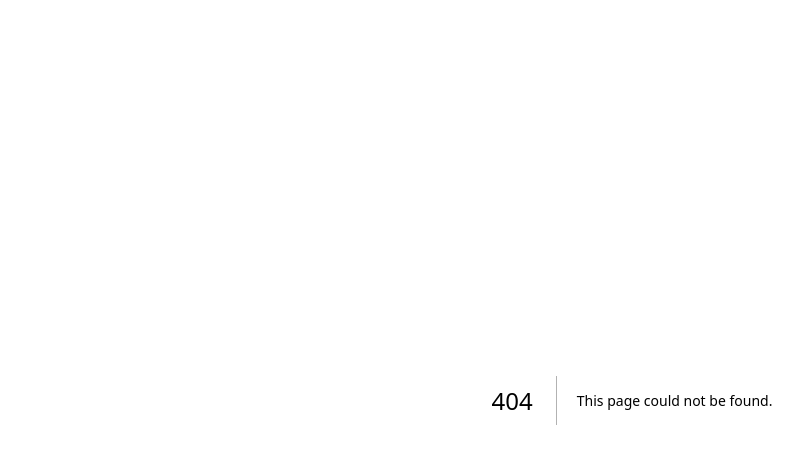
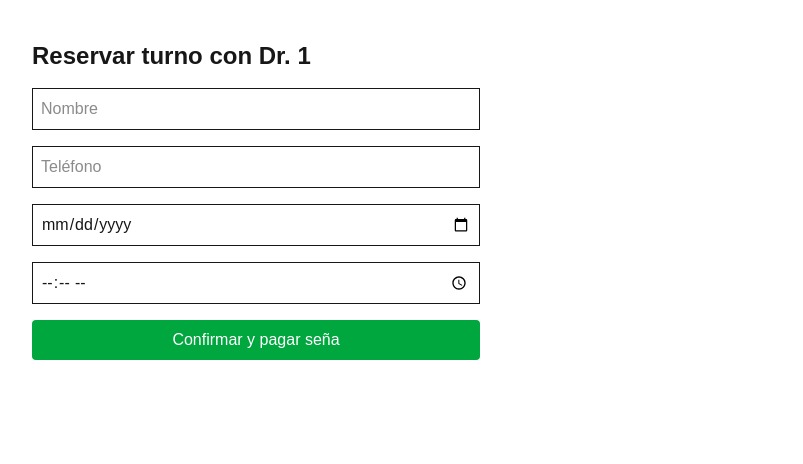
Before and after one commit to LucasVillaboa/med-turnos, a Next.js app: page /1/reservar in a window 1280 px wide. Before the commit this address had no page. Shown: the top 464 px of the page, without its empty margins (8-811 px from the left). Built offline with nearby package versions, Linux system fonts and the light colour scheme.

Commit message:
proyecto turnos

```diff
--- a/package.json
+++ b/package.json
@@ -9,6 +9,7 @@
     "lint": "eslint"
   },
   "dependencies": {
+    "@supabase/supabase-js": "^2.105.1",
     "next": "16.2.4",
     "react": "19.2.4",
     "react-dom": "19.2.4"
--- /dev/null
+++ b/src/app/[doctor]/page.tsx
@@ -0,0 +1,24 @@
+import Link from "next/link";
+
+interface Props {
+  params: { doctor: string };
+}
+
+export default function DoctorPage({ params }: Props) {
+  return (
+    <div className="p-10">
+      <h1 className="text-3xl font-bold mb-4">
+        Dr. {params.doctor}
+      </h1>
+
+      <p className="mb-4">Especialidad: Urología</p>
+
+      <Link
+        href={`/${params.doctor}/reservar`}
+        className="bg-blue-600 text-white px-4 py-2 rounded"
+      >
+        Reservar turno
+      </Link>
+    </div>
+  );
+}
--- /dev/null
+++ b/src/app/[doctor]/reservar/page.tsx
@@ -0,0 +1,131 @@
+"use client";
+
+import { useState, useEffect } from "react";
+import { supabase } from "@/lib/supabase";
+import { useParams } from "next/navigation";
+
+export default function ReservarTurno() {
+  const params = useParams();
+  const doctor = params.doctor as string;
+
+  const [form, setForm] = useState({
+    nombre: "",
+    telefono: "",
+    fecha: "",
+    hora: "",
+  });
+
+  const [ocupados, setOcupados] = useState<any[]>([]);
+
+  // 🔄 Traer turnos ocupados
+  useEffect(() => {
+    if (!form.fecha) return;
+
+    const fetchTurnos = async () => {
+      const { data } = await supabase
+        .from("turnos")
+        .select("*")
+        .eq("doctor", doctor)
+        .eq("fecha", form.fecha);
+
+      setOcupados(data || []);
+    };
+
+    fetchTurnos();
+  }, [form.fecha, doctor]);
+
+  // 💳 Confirmar y pagar
+  const handleSubmit = async (e: any) => {
+    e.preventDefault();
+
+    // 🚫 validar duplicado
+    const existe = ocupados.find((t) => t.hora === form.hora);
+
+    if (existe) {
+      alert("Ese horario ya está ocupado");
+      return;
+    }
+
+    try {
+      const res = await fetch("/api/pago", {
+        method: "POST",
+        headers: {
+          "Content-Type": "application/json",
+        },
+        body: JSON.stringify({
+          doctor,
+          ...form,
+        }),
+      });
+
+      const data = await res.json();
+
+      if (!data.url) {
+        alert("Error al generar el pago");
+        return;
+      }
+
+      // 👉 Redirige a Mercado Pago
+      window.location.href = data.url;
+
+    } catch (error) {
+      alert("Error al conectar con el servidor");
+    }
+  };
+
+  return (
+    <div className="p-10">
+      <h2 className="text-2xl font-bold mb-4">
+        Reservar turno con Dr. {doctor}
+      </h2>
+
+      <form onSubmit={handleSubmit} className="flex flex-col gap-4 max-w-md">
+        <input
+          type="text"
+          placeholder="Nombre"
+          className="border p-2"
+          required
+          onChange={(e) => setForm({ ...form, nombre: e.target.value })}
+        />
+
+        <input
+          type="text"
+          placeholder="Teléfono"
+          className="border p-2"
+          required
+          onChange={(e) => setForm({ ...form, telefono: e.target.value })}
+        />
+
+        <input
+          type="date"
+          className="border p-2"
+          required
+          onChange={(e) => setForm({ ...form, fecha: e.target.value })}
+        />
+
+        <input
+          type="time"
+          className="border p-2"
+          required
+          onChange={(e) => setForm({ ...form, hora: e.target.value })}
+        />
+
+        <button className="bg-green-600 text-white p-2 rounded">
+          Confirmar y pagar seña
+        </button>
+      </form>
+
+      {/* Horarios ocupados */}
+      {ocupados.length > 0 && (
+        <div className="mt-6">
+          <h3 className="font-bold">Horarios ocupados:</h3>
+          <ul>
+            {ocupados.map((t) => (
+              <li key={t.id}>{t.hora}</li>
+            ))}
+          </ul>
+        </div>
+      )}
+    </div>
+  );
+}
--- /dev/null
+++ b/src/app/api/pago/route.ts
@@ -0,0 +1,33 @@
+import { NextResponse } from "next/server";
+
+export async function POST(req: Request) {
+  const body = await req.json();
+
+  const response = await fetch("https://api.mercadopago.com/checkout/preferences", {
+    method: "POST",
+    headers: {
+      "Content-Type": "application/json",
+      Authorization: `Bearer APP_USR-3142183805894837-042909-f80d25e8e8ab7cbc47bfb5ea2feb66fe-3367646398`, // 👈 PEGÁ TU TOKEN TEST REAL
+    },
+    body: JSON.stringify({
+      items: [
+        {
+          title: `Seña turno Dr. ${body.doctor}`,
+          quantity: 1,
+          unit_price: 3000,
+        },
+      ],
+      back_urls: {
+        success: "http://localhost:3000",
+        failure: "http://localhost:3000",
+      },
+      auto_return: "approved",
+    }),
+  });
+
+  const data = await response.json();
+
+  return NextResponse.json({
+    url: data.sandbox_init_point,
+  });
+}
--- a/src/app/page.tsx
+++ b/src/app/page.tsx
@@ -1,65 +1,9 @@
-import Image from "next/image";
-
 export default function Home() {
   return (
-    <div className="flex flex-col flex-1 items-center justify-center bg-zinc-50 font-sans dark:bg-black">
-      <main className="flex flex-1 w-full max-w-3xl flex-col items-center justify-between py-32 px-16 bg-white dark:bg-black sm:items-start">
-        <Image
-          className="dark:invert"
-          src="/next.svg"
-          alt="Next.js logo"
-          width={100}
-          height={20}
-          priority
-        />
-        <div className="flex flex-col items-center gap-6 text-center sm:items-start sm:text-left">
-          <h1 className="max-w-xs text-3xl font-semibold leading-10 tracking-tight text-black dark:text-zinc-50">
-            To get started, edit the page.tsx file.
-          </h1>
-          <p className="max-w-md text-lg leading-8 text-zinc-600 dark:text-zinc-400">
-            Looking for a starting point or more instructions? Head over to{" "}
-            <a
-              href="https://vercel.com/templates?framework=next.js&utm_source=create-next-app&utm_medium=appdir-template-tw&utm_campaign=create-next-app"
-              className="font-medium text-zinc-950 dark:text-zinc-50"
-            >
-              Templates
-            </a>{" "}
-            or the{" "}
-            <a
-              href="https://nextjs.org/learn?utm_source=create-next-app&utm_medium=appdir-template-tw&utm_campaign=create-next-app"
-              className="font-medium text-zinc-950 dark:text-zinc-50"
-            >
-              Learning
-            </a>{" "}
-            center.
-          </p>
-        </div>
-        <div className="flex flex-col gap-4 text-base font-medium sm:flex-row">
-          <a
-            className="flex h-12 w-full items-center justify-center gap-2 rounded-full bg-foreground px-5 text-background transition-colors hover:bg-[#383838] dark:hover:bg-[#ccc] md:w-[158px]"
-            href="https://vercel.com/new?utm_source=create-next-app&utm_medium=appdir-template-tw&utm_campaign=create-next-app"
-            target="_blank"
-            rel="noopener noreferrer"
-          >
-            <Image
-              className="dark:invert"
-              src="/vercel.svg"
-              alt="Vercel logomark"
-              width={16}
-              height={16}
-            />
-            Deploy Now
-          </a>
-          <a
-            className="flex h-12 w-full items-center justify-center rounded-full border border-solid border-black/[.08] px-5 transition-colors hover:border-transparent hover:bg-black/[.04] dark:border-white/[.145] dark:hover:bg-[#1a1a1a] md:w-[158px]"
-            href="https://nextjs.org/docs?utm_source=create-next-app&utm_medium=appdir-template-tw&utm_campaign=create-next-app"
-            target="_blank"
-            rel="noopener noreferrer"
-          >
-            Documentation
-          </a>
-        </div>
-      </main>
-    </div>
+    <main className="flex min-h-screen items-center justify-center">
+      <h1 className="text-3xl font-bold">
+        Sistema de Turnos Médicos
+      </h1>
+    </main>
   );
 }
--- /dev/null
+++ b/src/lib/supabase.ts
@@ -0,0 +1,6 @@
+import { createClient } from "@supabase/supabase-js";
+
+const supabaseUrl = "https://mhqyeacufxlmhufiehnn.supabase.co";
+const supabaseKey = "sb_publishable_cil-HuxPJBYhGYJxUMzbJA_YqUtjQgz";
+
+export const supabase = createClient(supabaseUrl, supabaseKey);
```
Also changed, not shown: src/app/api/webhook/route.ts (added), 1 other file (tests, documents, lock files or other folders).
